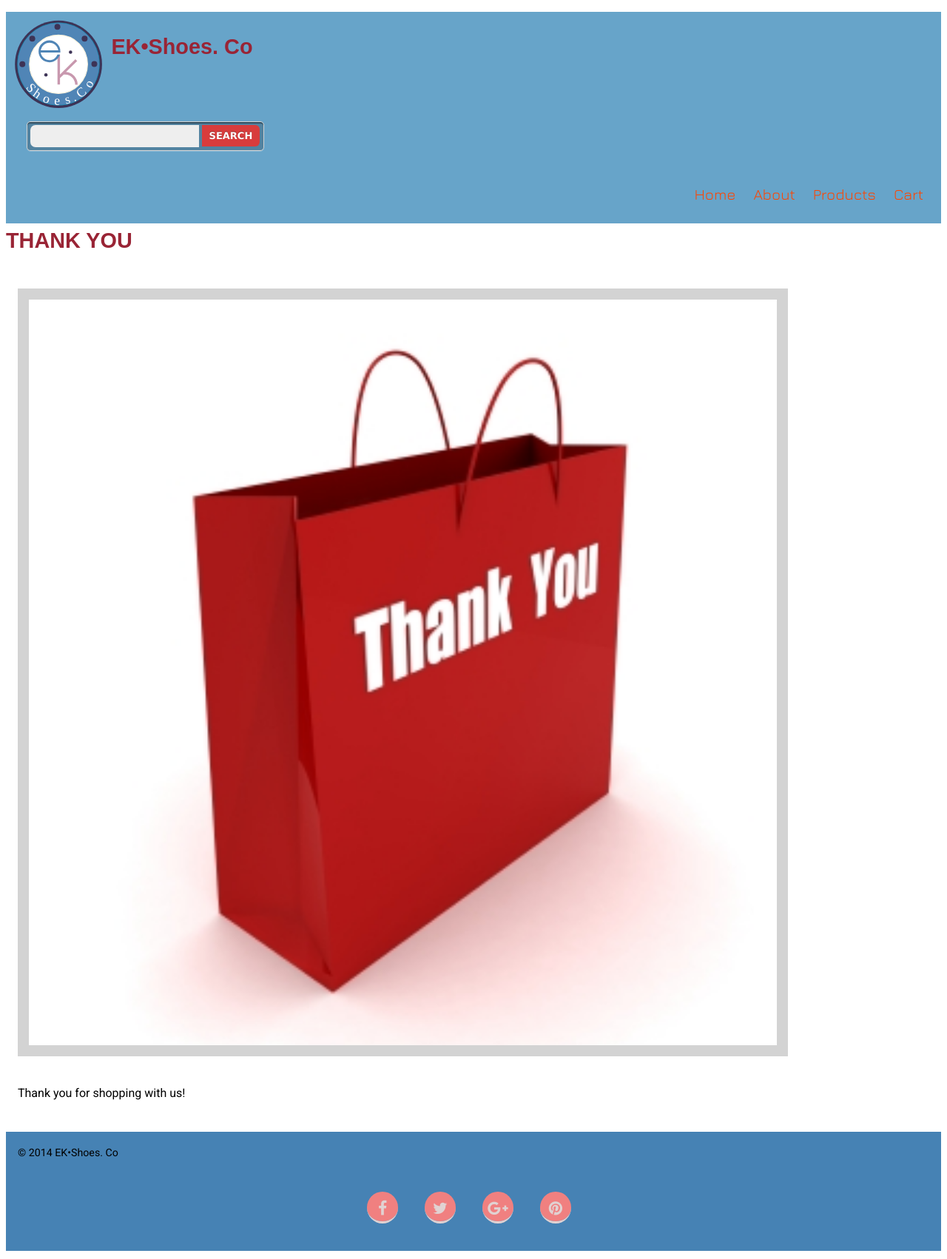
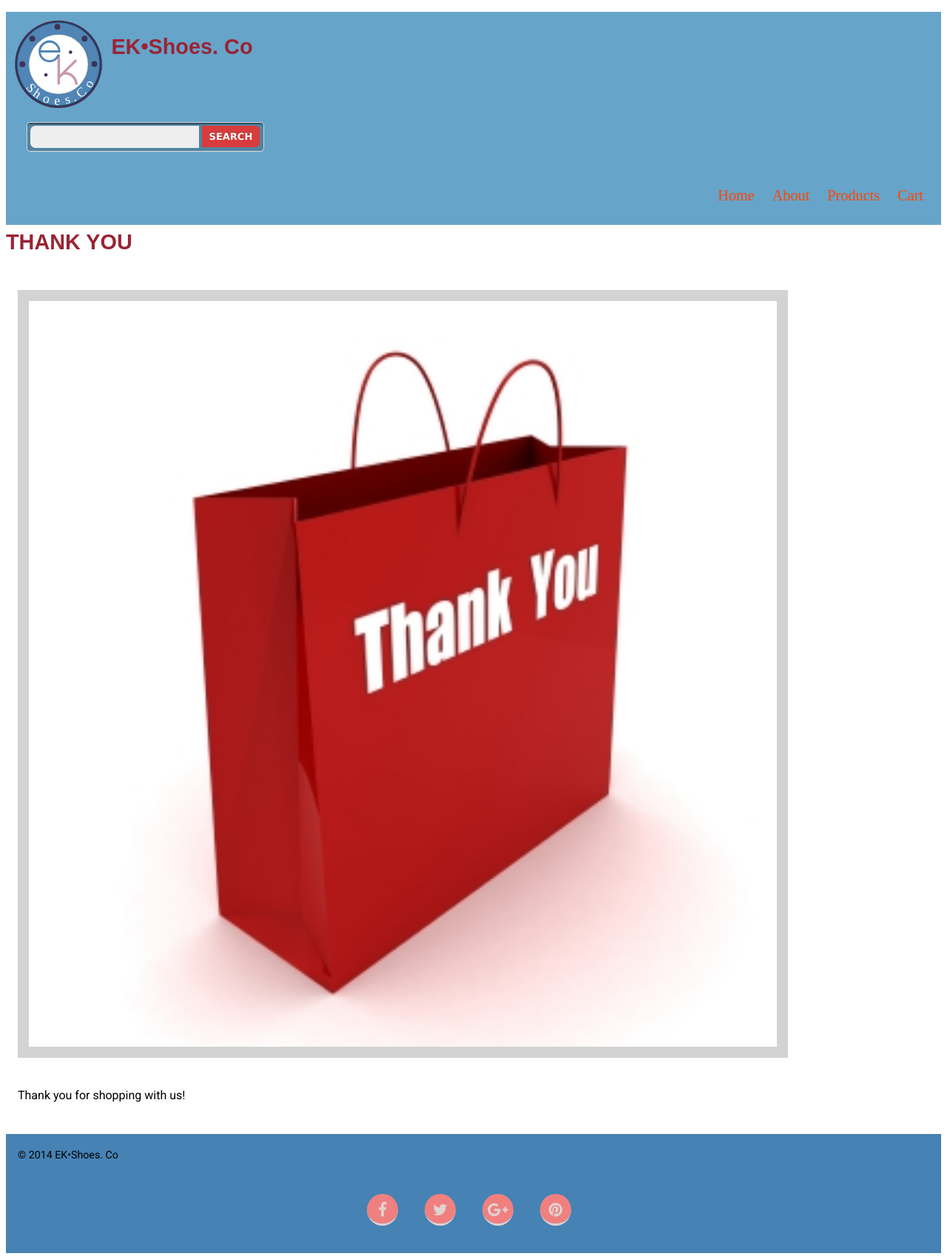
Before and after one commit to elisak/ecommerce-website, a Jekyll site: the page built from thank-you.html, in a window 1280 px wide. Shown: the whole page at 74% size. Built offline with Jekyll 4.4.1, drawn with Linux system fonts in a browser that asks for light colours; nearby versions of some CDN libraries; some web fonts are replaced; Markdown is read by kramdown in place of the engine named in the settings.

Commit message:
changed header font and colour

```diff
--- a/_includes/css/header.css
+++ b/_includes/css/header.css
@@ -81,7 +81,7 @@
 }
 
 .nav-ul a:visited {
-	color:purple;
+	color:rgb(114, 14, 50);
 }
 
 .nav-ul a:hover,
--- a/_includes/css/typography.css
+++ b/_includes/css/typography.css
@@ -11,7 +11,7 @@
 
  html{
   background-color: white;
-  font: normal 100%/1.5'Jura', sans-serif; /* 16px/24px */
+  font: normal 100%/1.5'Josefin Slab', serif;
 }
 
 ::selection{
```
